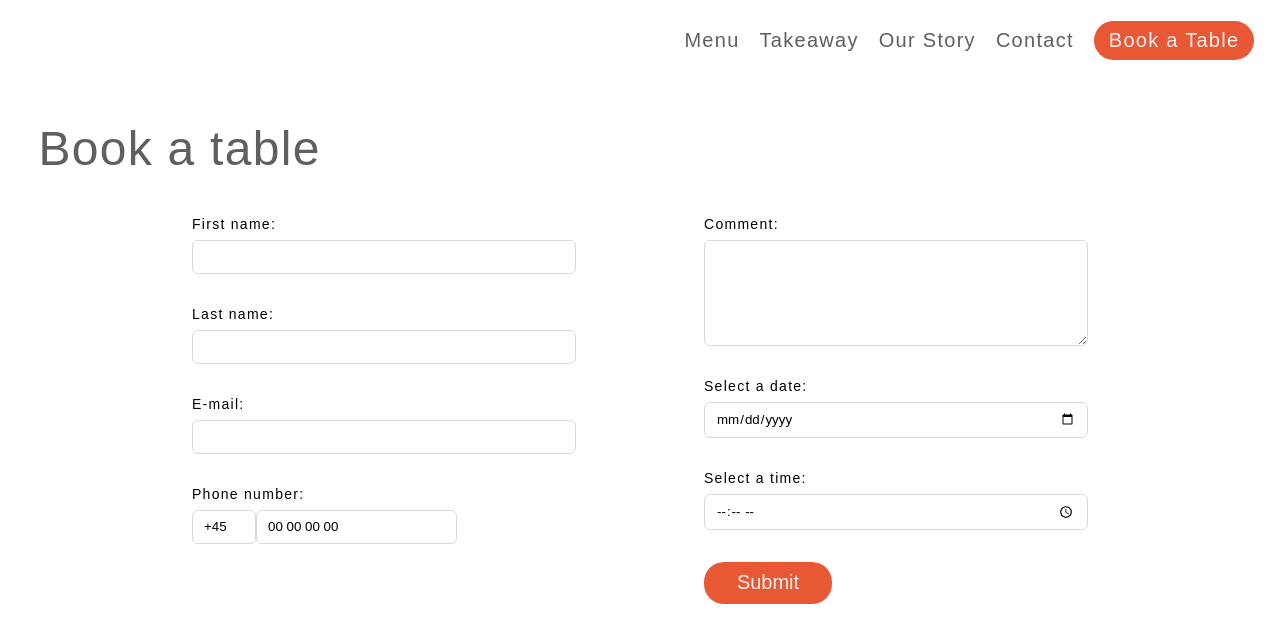
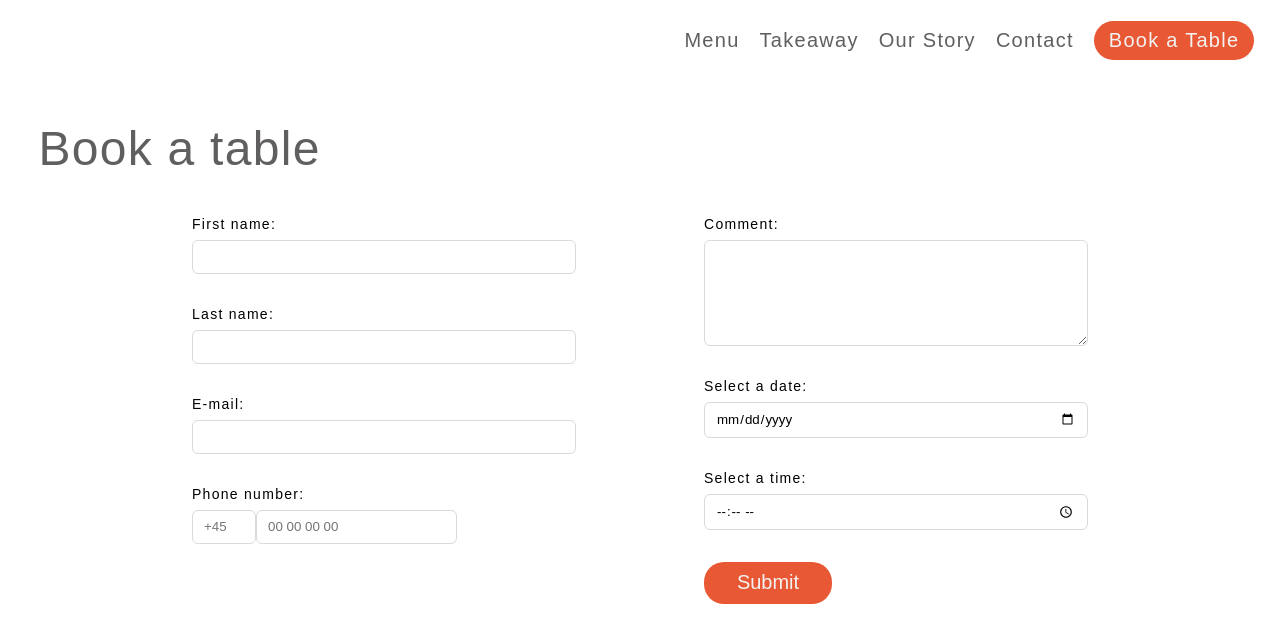
Before and after one commit to ozolinala/capanna74, a Next.js app: page /bookings in a window 1280 px wide. Shown: the top 642 px of the page. Built offline with nearby package versions, Linux system fonts and the light colour scheme.

Commit message:
Improvements for form

```diff
--- a/src/components/BookingForm.js
+++ b/src/components/BookingForm.js
@@ -28,6 +28,7 @@ const BookingForm = () => {
     <article>
       <div>
         {success ? (
+          <div className={styles.bookingsContainer}>
             <div className={styles.successMessageContainer}>
               <p className={styles.successMessage}>
                 You have successfully made a reservation!
@@ -41,7 +42,10 @@ const BookingForm = () => {
                 Go back to menu
               </Link>
             </div>
+          </div>
         ) : (
+          <div>
+            <h2>Book a table</h2>
             <form
               onSubmit={handleSubmit}
               autoComplete="off"
@@ -67,15 +71,17 @@ const BookingForm = () => {
                   <label htmlFor="phone-number">Phone number:</label>
                   <div>
                     <input
-                    type="text"
+                      type="tel"
                       id="phone-prefix"
                       className={styles.phonePrefix}
-                    defaultValue="+45"
+                      name="phone-prefix"
+                      placeholder="+45"
                     />
                     <input
-                    type="text"
+                      type="tel"
                       id="phone-number"
-                    defaultValue="00 00 00 00"
+                      name="phone-number"
+                      placeholder="00 00 00 00"
                     />
                   </div>
                 </div>
@@ -102,16 +108,13 @@ const BookingForm = () => {
                 </div>
 
                 <div>
-                <button
-                  className={styles.button}
-                  type="submit"
-                  disabled={loading}
-                >
+                  <button className={styles.button} type="submit">
                     Submit
                   </button>
                 </div>
               </div>
             </form>
+          </div>
         )}
       </div>
     </article>
--- a/src/pages/bookings.js
+++ b/src/pages/bookings.js
@@ -5,7 +5,6 @@ import BookingForm from "../components/BookingForm";
 const Bookings = () => {
   return (
     <Layout>
-      <h2>Book a table</h2>
       <BookingForm />
     </Layout>
   );
--- a/src/styles/Booking.module.css
+++ b/src/styles/Booking.module.css
@@ -81,6 +81,7 @@
 }
 
 .successMessageContainer {
+  align-self: center;
   display: flex;
   flex-direction: column;
   gap: 4vh;
@@ -100,10 +101,24 @@
   color: var(--off-white);
   font-size: 20px;
   font-family: "Publish Gothic", sans-serif;
+  transition: 0.1s ease;
+  cursor: pointer;
+}
+
+.button:hover {
+  opacity: 0.9;
 }
 
 .phonePrefix {
   width: 4rem;
+}
+
+.bookingsContainer {
+  margin: 0;
+  display: flex;
+  justify-content: center;
+  align-items: center;
+  height: 90vh;
 }
 
 @media (max-width: 768px) {
```
Lines whose indentation alone changed are shown as unchanged.
